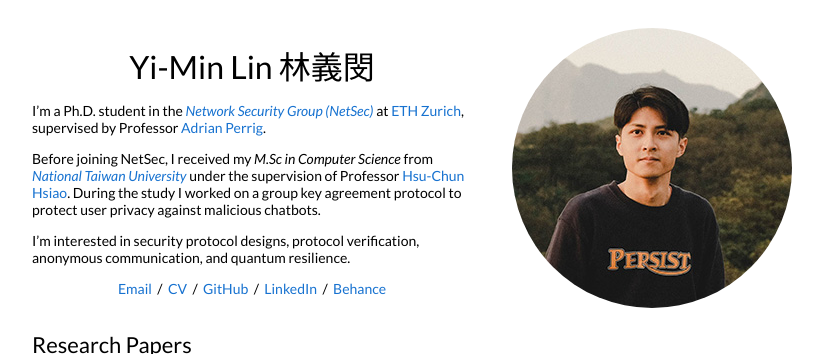
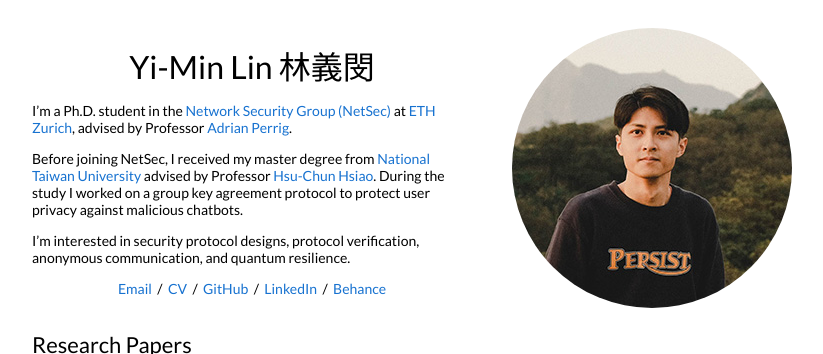
Before and after one commit to vincent10400094/personal-website, a Jekyll site: the page built from _pages/home.md, in a window 1280 px wide, cut to the strip 0-354 px from the top of the page. Shown: the whole strip, without its empty margins (228-1051 px from the left). Built offline with Jekyll 4.4.1, drawn with Linux system fonts in a browser that asks for light colours.

Commit message:
Update bio

```diff
--- a/_pages/home.md
+++ b/_pages/home.md
@@ -4,8 +4,9 @@ title: Home
 permalink: /
 ---
 
-I'm a Ph.D. student in the [*Network Security Group (NetSec)*](https://netsec.ethz.ch) at [ETH Zurich](https://ethz.ch), supervised by Professor [Adrian Perrig](https://netsec.ethz.ch/people/aperrig/).
+I'm a Ph.D. student in the [Network Security Group (NetSec)](https://netsec.ethz.ch) at [ETH Zurich](https://ethz.ch), advised by Professor [Adrian Perrig](https://netsec.ethz.ch/people/aperrig/).
 
-Before joining NetSec, I received my *M.Sc in Computer Science* from [*National Taiwan University*](https://www.ntu.edu.tw/english) under the supervision of Professor [Hsu-Chun Hsiao](https://www.csie.ntu.edu.tw/~hchsiao/). During the study I worked on a group key agreement protocol to protect user privacy against malicious chatbots.
+Before joining NetSec, I received my master degree from [National Taiwan University](https://www.ntu.edu.tw/english) advised by Professor [Hsu-Chun Hsiao](https://www.csie.ntu.edu.tw/~hchsiao/).
+During the study I worked on a group key agreement protocol to protect user privacy against malicious chatbots.
 
 I'm interested in security protocol designs, protocol verification, anonymous communication, and quantum resilience.
```
